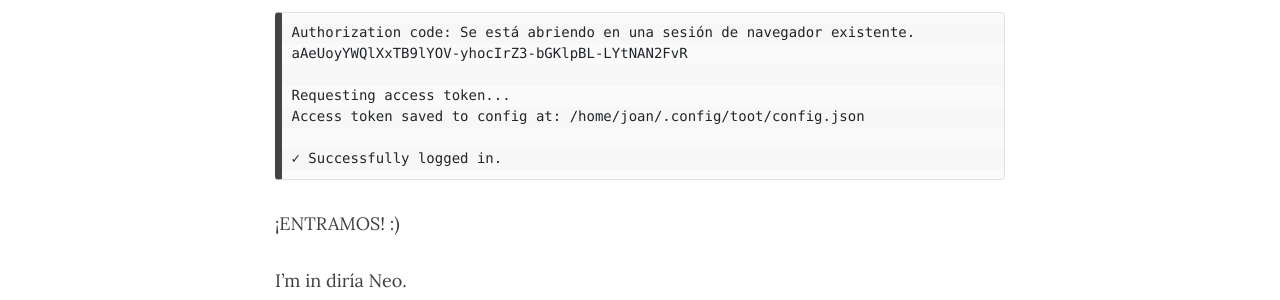
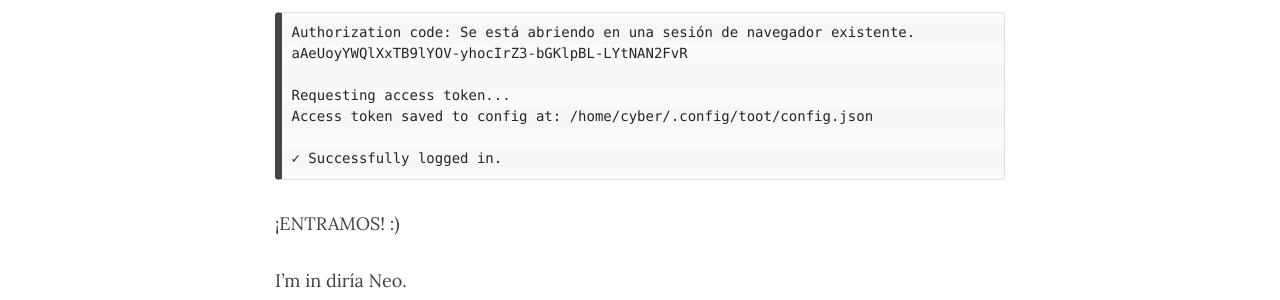
Before and after one commit to Pulga8/pulga8.github.io, a Jekyll site: the page built from _posts/2025-04-13-mastodon-desde-la-terminal.md, in a window 1280 px wide and 900 px high, scrolled down 2334 px. Shown: the part 236-536 px from the top of the window. Built offline with Jekyll 4.4.1, drawn with Linux system fonts in a browser that asks for light colours; comment, search, counter and statistics services are not loaded.

Commit message:
fix img path and rename a example

```diff
--- a/_posts/2025-04-13-mastodon-desde-la-terminal.md
+++ b/_posts/2025-04-13-mastodon-desde-la-terminal.md
@@ -101,7 +101,7 @@ Authorization code: Se está abriendo en una sesión de navegador existente.
 aAeUoyYWQlXxTB9lYOV-yhocIrZ3-bGKlpBL-LYtNAN2FvR
 
 Requesting access token...
-Access token saved to config at: /home/joan/.config/toot/config.json
+Access token saved to config at: /home/cyber/.config/toot/config.json
 
 ✓ Successfully logged in.
 ~~~
```
Also changed, not shown: other parts of _posts/2025-04-13-mastodon-desde-la-terminal.md (+1 -1 lines).
